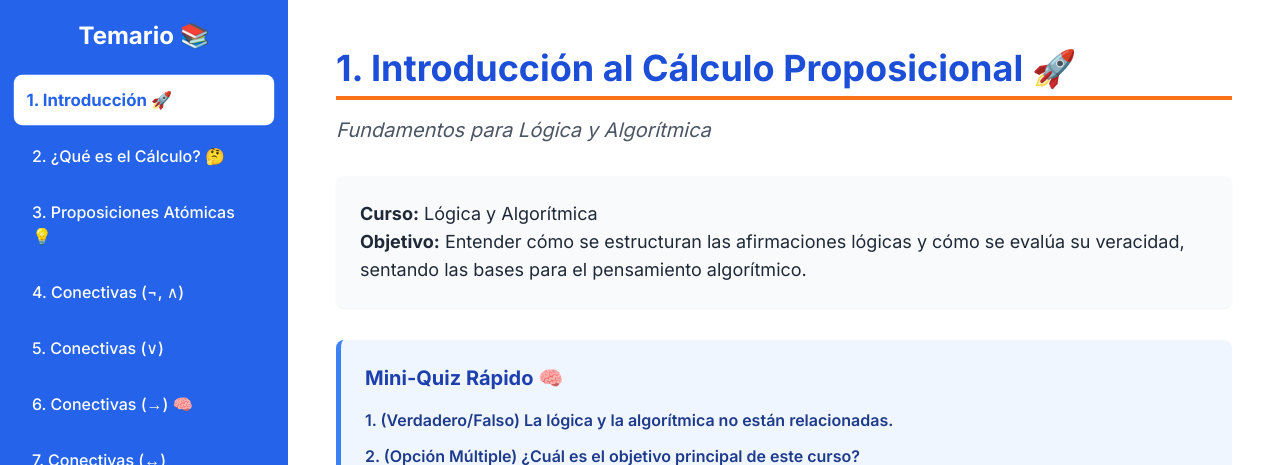
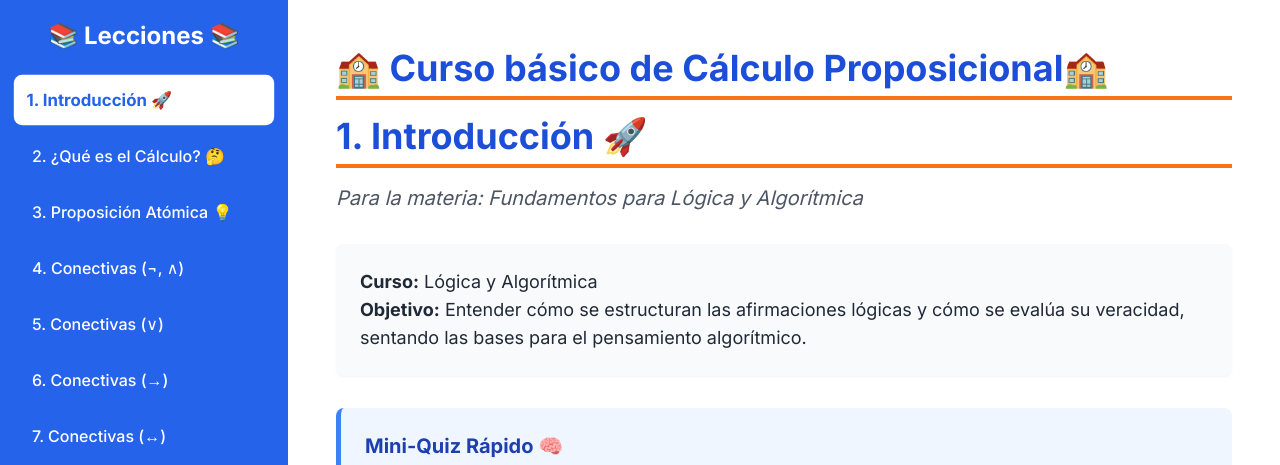
Before and after one commit to clasesunitrans/calculoproposicional, a plain HTML site: page index.html in a window 1280 px wide. Shown: the top 465 px of the page. Drawn offline with nearby package versions, Linux system fonts and the light colour scheme.

Commit message:
Add files via upload
Segundo commit

```diff
--- a/index.html
+++ b/index.html
@@ -130,14 +130,14 @@
 
         <!-- ===== Sidebar (Menú Izquierdo) ===== -->
         <nav id="sidebar" class="w-full md:w-64 lg:w-72 bg-blue-600 text-white p-5 md:fixed md:h-screen md:overflow-y-auto transform -translate-x-full md:translate-x-0 transition-transform duration-300 ease-in-out z-40">
-            <h2 class="text-2xl font-bold mb-6 mt-12 md:mt-0 text-center">Temario 📚</h2>
+            <h2 class="text-2xl font-bold mb-6 mt-12 md:mt-0 text-center">📚 Lecciones 📚</h2>
             <ul class="space-y-2">
                 <li><a href="#tema-1" class="nav-link block p-3 rounded-lg font-medium transition-all hover:bg-blue-700">1. Introducción 🚀</a></li>
                 <li><a href="#tema-2" class="nav-link block p-3 rounded-lg font-medium transition-all hover:bg-blue-700">2. ¿Qué es el Cálculo? 🤔</a></li>
-                <li><a href="#tema-3" class="nav-link block p-3 rounded-lg font-medium transition-all hover:bg-blue-700">3. Proposiciones Atómicas 💡</a></li>
+                <li><a href="#tema-3" class="nav-link block p-3 rounded-lg font-medium transition-all hover:bg-blue-700">3. Proposición Atómica 💡</a></li>
                 <li><a href="#tema-4" class="nav-link block p-3 rounded-lg font-medium transition-all hover:bg-blue-700">4. Conectivas (¬, ∧)</a></li>
                 <li><a href="#tema-5" class="nav-link block p-3 rounded-lg font-medium transition-all hover:bg-blue-700">5. Conectivas (∨)</a></li>
-                <li><a href="#tema-6" class="nav-link block p-3 rounded-lg font-medium transition-all hover:bg-blue-700">6. Conectivas (→) 🧠</a></li>
+                <li><a href="#tema-6" class="nav-link block p-3 rounded-lg font-medium transition-all hover:bg-blue-700">6. Conectivas (→) </a></li>
                 <li><a href="#tema-7" class="nav-link block p-3 rounded-lg font-medium transition-all hover:bg-blue-700">7. Conectivas (↔)</a></li>
                 <li><a href="#tema-8" class="nav-link block p-3 rounded-lg font-medium transition-all hover:bg-blue-700">8. Tablas de Verdad 📋</a></li>
                 <li><a href="#tema-9" class="nav-link block p-3 rounded-lg font-medium transition-all hover:bg-blue-700">9. Clasificación ⚖️</a></li>
@@ -154,8 +154,9 @@
 
             <!-- --- Tema 1: Introducción --- -->
             <section id="tema-1" class="mb-16 scroll-mt-20">
-                <h1 class="text-4xl font-bold text-blue-700 mb-4 pb-2 border-b-4 border-orange-500">1. Introducción al Cálculo Proposicional 🚀</h1>
-                <p class="text-xl italic font-light text-gray-600">Fundamentos para Lógica y Algorítmica</p>
+                <h1 class="text-4xl font-bold text-blue-700 mb-4 pb-2 border-b-4 border-orange-500"> 🏫 Curso básico de Cálculo Proposicional🏫</h1>
+                <h1 class="text-4xl font-bold text-blue-700 mb-4 pb-2 border-b-4 border-orange-500">1. Introducción 🚀</h1>
+                <p class="text-xl italic font-light text-gray-600">Para la materia: Fundamentos para Lógica y Algorítmica</p>
 
                 <div class="mt-8 text-lg bg-gray-50 p-6 rounded-lg shadow-sm">
                     <p><strong>Curso:</strong> Lógica y Algorítmica</p>
@@ -815,6 +816,12 @@
             </section>
         </main>
     </div>
+    <!-- Copyright Footer -->
+    <footer class="text-center py-4">
+        <p class="text-sm text-gray-600">
+            &copy; <span id="current-year"></span> fmartinezb@gmail.com. Todos los derechos reservados.
+        </p>
+    </footer>
 
     <script>
         document.addEventListener("DOMContentLoaded", function() {
```
